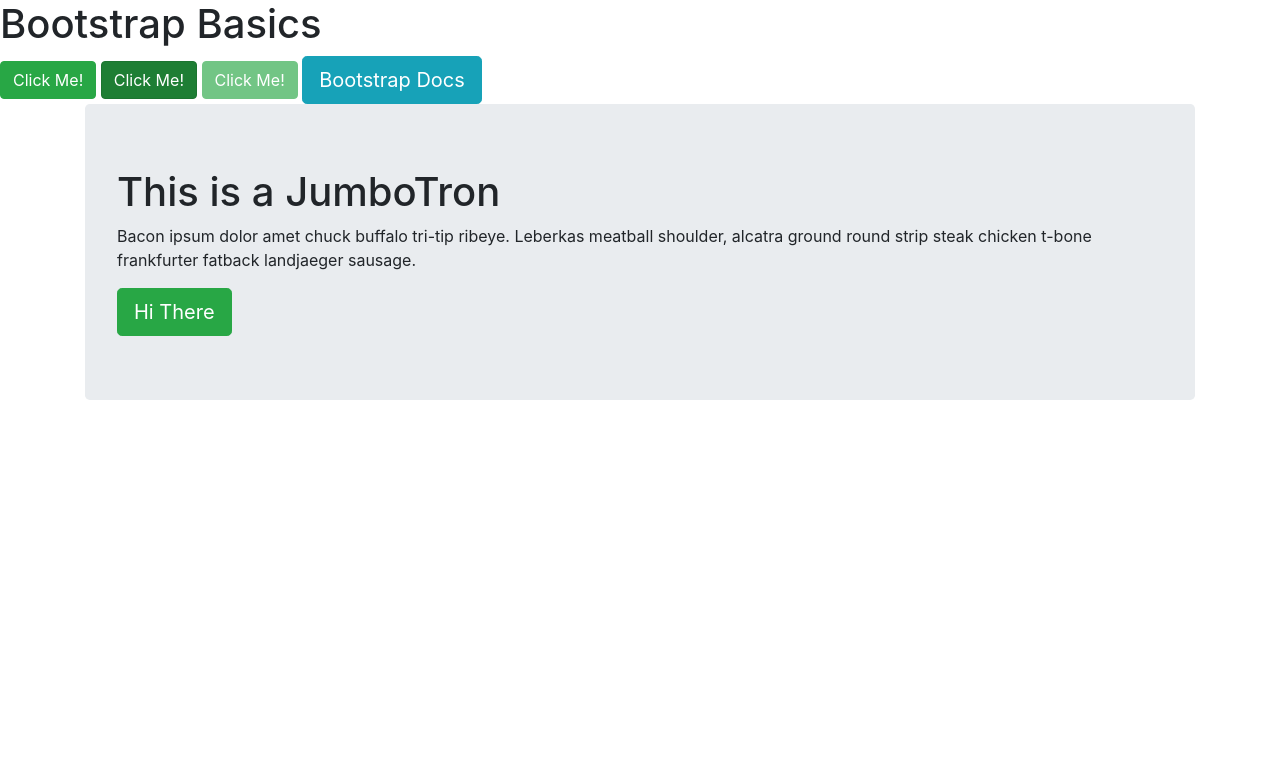
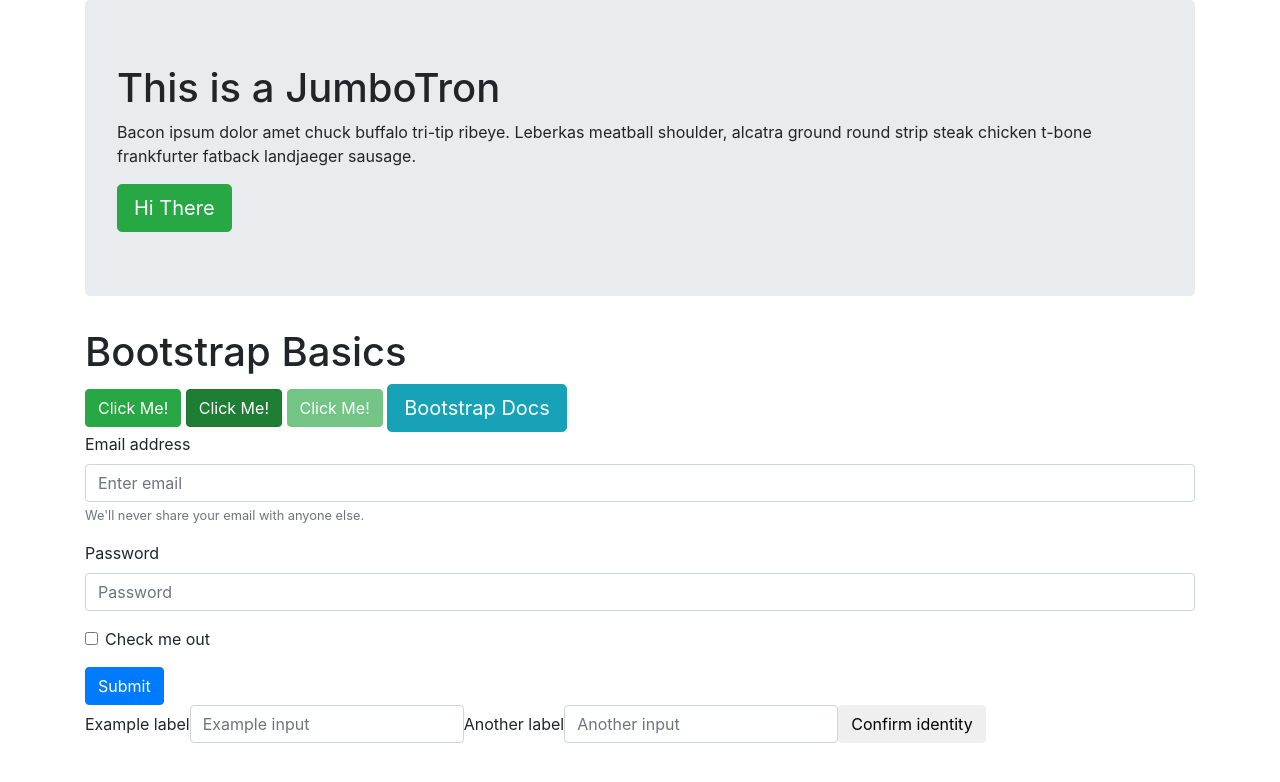
Before and after one commit to martkyle/web-dev-bootcamp, a plain HTML site: page bootstrap-basics/bootstrapBasics.html in a window 1280 px wide. Drawn offline with Linux system fonts and the light colour scheme.

Commit message:
Bootstrap Basics
Adding and styling a basic form

```diff
--- a/bootstrap-basics/bootstrapBasics.html
+++ b/bootstrap-basics/bootstrapBasics.html
@@ -6,21 +6,56 @@
 </head>
 <body>
 
-	<h1>Bootstrap Basics</h1>
-
-	<button type="button" class="btn btn-success btn-xs">Click Me!</button>
-	<button type="button" class="btn btn-success btn-xs active">Click Me!</button>
-	<button type="button" class="btn btn-success btn-xs" disabled="disabled">Click Me!</button>
-
-	<a href="http://getbootstrap.com" class="btn btn-info btn-lg" target="_blank">Bootstrap Docs</a>
-
 	<div class="container">
 		<div class="jumbotron">
 			<h1>This is a JumboTron</h1>
 			<p>Bacon ipsum dolor amet chuck buffalo tri-tip ribeye. Leberkas meatball shoulder, alcatra ground round strip steak chicken t-bone frankfurter fatback landjaeger sausage.</p>
 			<button class="btn btn-success btn-lg">Hi There</button>
+		</div>
 
-		</div>
+		<h1>Bootstrap Basics</h1>
+		<button type="button" class="btn btn-success btn-xs">Click Me!</button>
+		<button type="button" class="btn btn-success btn-xs active">Click Me!</button>
+		<button type="button" class="btn btn-success btn-xs" disabled="disabled">Click Me!</button>
+
+		<a href="http://getbootstrap.com" class="btn btn-info btn-lg" target="_blank">Bootstrap Docs</a>
+
+	</div>
+
+	<div class="container">
+		<form>
+		  <div class="form-group">
+		    <label for="exampleInputEmail1">Email address</label>
+		    <input type="email" class="form-control" id="exampleInputEmail1" aria-describedby="emailHelp" placeholder="Enter email">
+		    <small id="emailHelp" class="form-text text-muted">We'll never share your email with anyone else.</small>
+		  </div>
+		  <div class="form-group">
+		    <label for="exampleInputPassword1">Password</label>
+		    <input type="password" class="form-control" id="exampleInputPassword1" placeholder="Password">
+		  </div>
+		  <div class="form-group form-check">
+		    <input type="checkbox" class="form-check-input" id="exampleCheck1">
+		    <label class="form-check-label" for="exampleCheck1">Check me out</label>
+		  </div>
+		  <button type="submit" class="btn btn-primary">Submit</button>
+		</form>
+
+		<!-- Inline Form -->
+
+		<form class="form-inline">
+			<div class="form-group">
+				<label for="formGroupExampleInput">Example label</label>
+				<input type="text" class="form-control" id="formGroupExampleInput" placeholder="Example input">
+			</div>
+
+			<div class="form-group">
+				<label for="formGroupExampleInput2">Another label</label>
+				<input type="text" class="form-control" id="formGroupExampleInput2" placeholder="Another input">
+			</div>
+
+			<button type="submit" class="btn btn-default">Confirm identity</button>
+		</form>
+
 	</div>
 
 </body>
```
